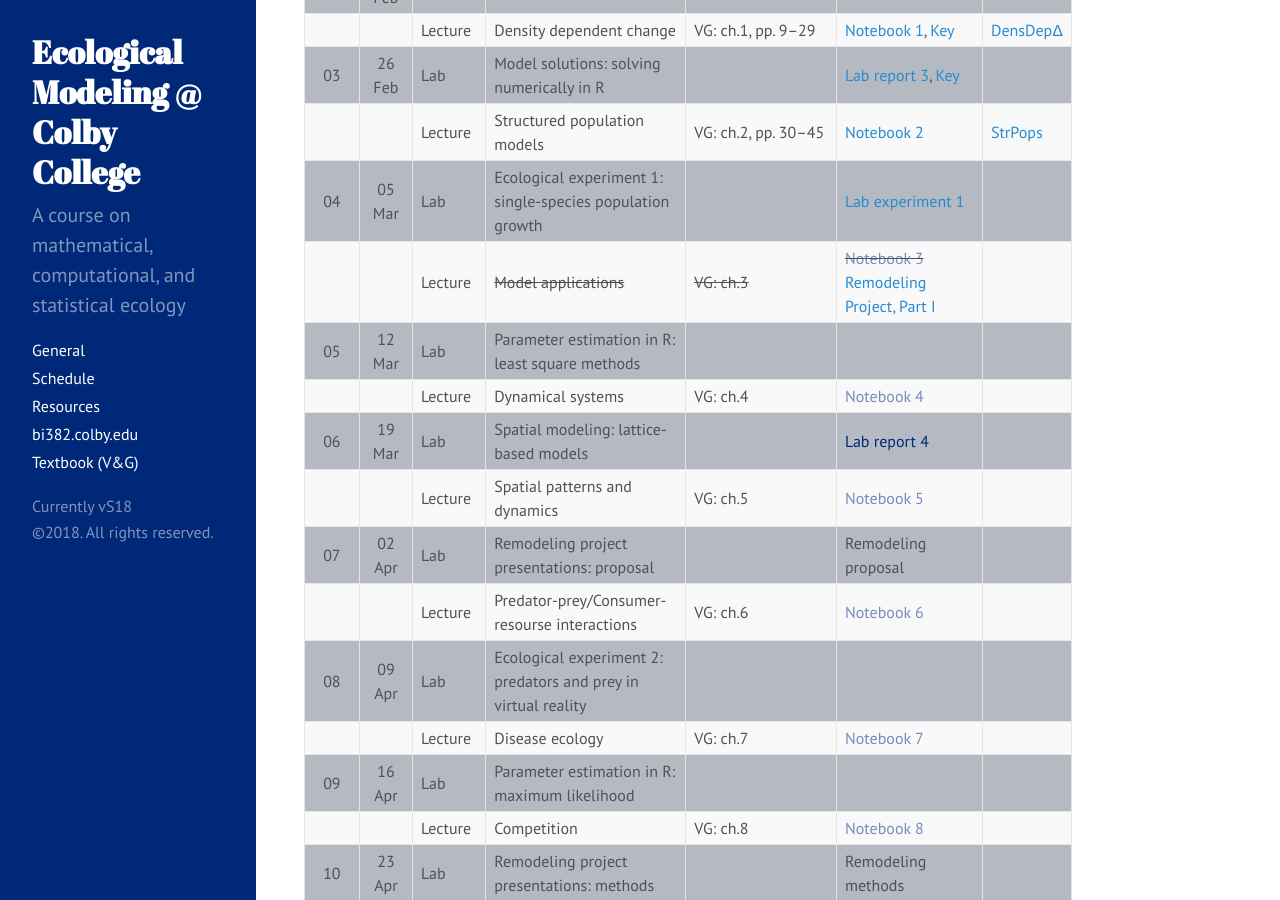
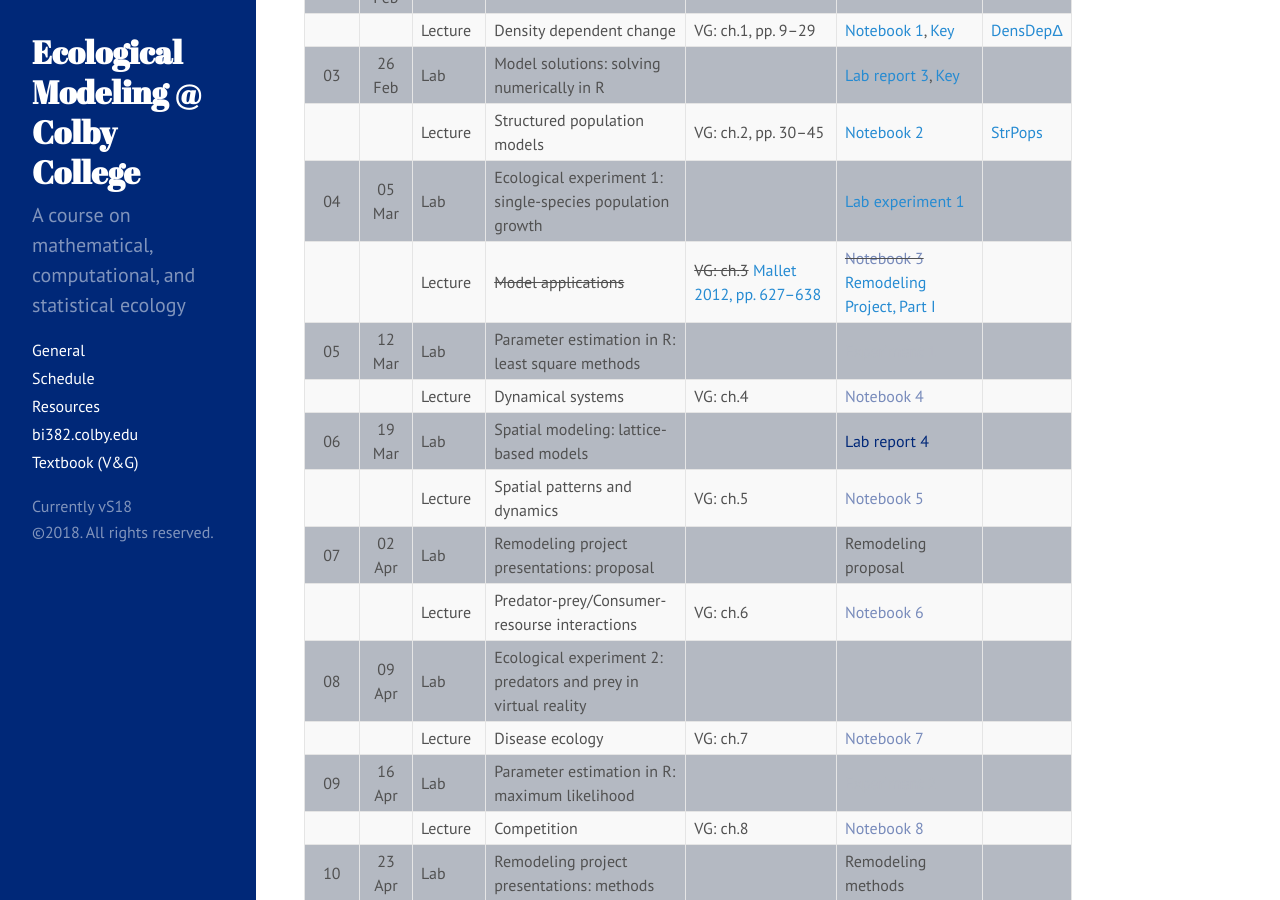
Before and after one commit to ColbyEcology/BI382_2018_Spring, a Jekyll site: the page built from Schedule.md, in a window 1280 px wide and 900 px high, scrolled down 426 px. Built offline with Jekyll 4.4.1, drawn with Linux system fonts in a browser that asks for light colours.

Commit message:
added mallet link

```diff
--- a/Schedule.md
+++ b/Schedule.md
@@ -37,7 +37,7 @@ Week |  Date  | Meeting |     Topic
 03   | 26 Feb |   Lab   | Model solutions: solving numerically in R                      |                     | [Lab report 3](../Assignments/LabReports/LabReport_3.html){:target="_blank"}, [Key](../Assignments/LabReports/LabReport_3_key.html){:target="_blank"} |
      |        | Lecture | Structured population models                                   | VG: ch.2, pp. 30–45 | [Notebook 2](../Assignments/LectureNotebooks/Ch2_Notebook) | [StrPops](../Presentations/Lec06_07_StrPops.html){:target="_blank"}
 04   | 05 Mar |   Lab   | Ecological experiment 1: single-species population growth      |                     | [Lab experiment 1](../Assignments/LabExperiments/LabExperiment1.html){:target="_blank"} |
-     |        | Lecture | ~~Model applications~~                                         | ~~VG: ch.3~~        | ~~<span style="color:#788bbb">Notebook 3</span>~~ [Remodeling Project, Part I](../Assignments/RemodelingProject/RemodelingPrject_LitSearch.html){:target="_blank"} |
+     |        | Lecture | ~~Model applications~~                                         | ~~VG: ch.3~~ [Mallet 2012, pp. 627–638](https://mallet.oeb.harvard.edu/files/malletlab/files/mallet_the_struggle_2012.pdf){:target="_blank"} | ~~<span style="color:#788bbb">Notebook 3</span>~~ [Remodeling Project, Part I](../Assignments/RemodelingProject/RemodelingPrject_LitSearch.html){:target="_blank"} |
 05   | 12 Mar |   Lab   | Parameter estimation in R: least square methods                |                     | <span style="color:#b4b9c2">Experiment 1</span> |
      |        | Lecture | Dynamical systems                                              | VG: ch.4            | <span style="color:#788bbb">Notebook 4</span> |
 06   | 19 Mar |   Lab   | Spatial modeling: lattice-based models                         |                     | <span style="color:#002878">Lab report 4</span> |
```
